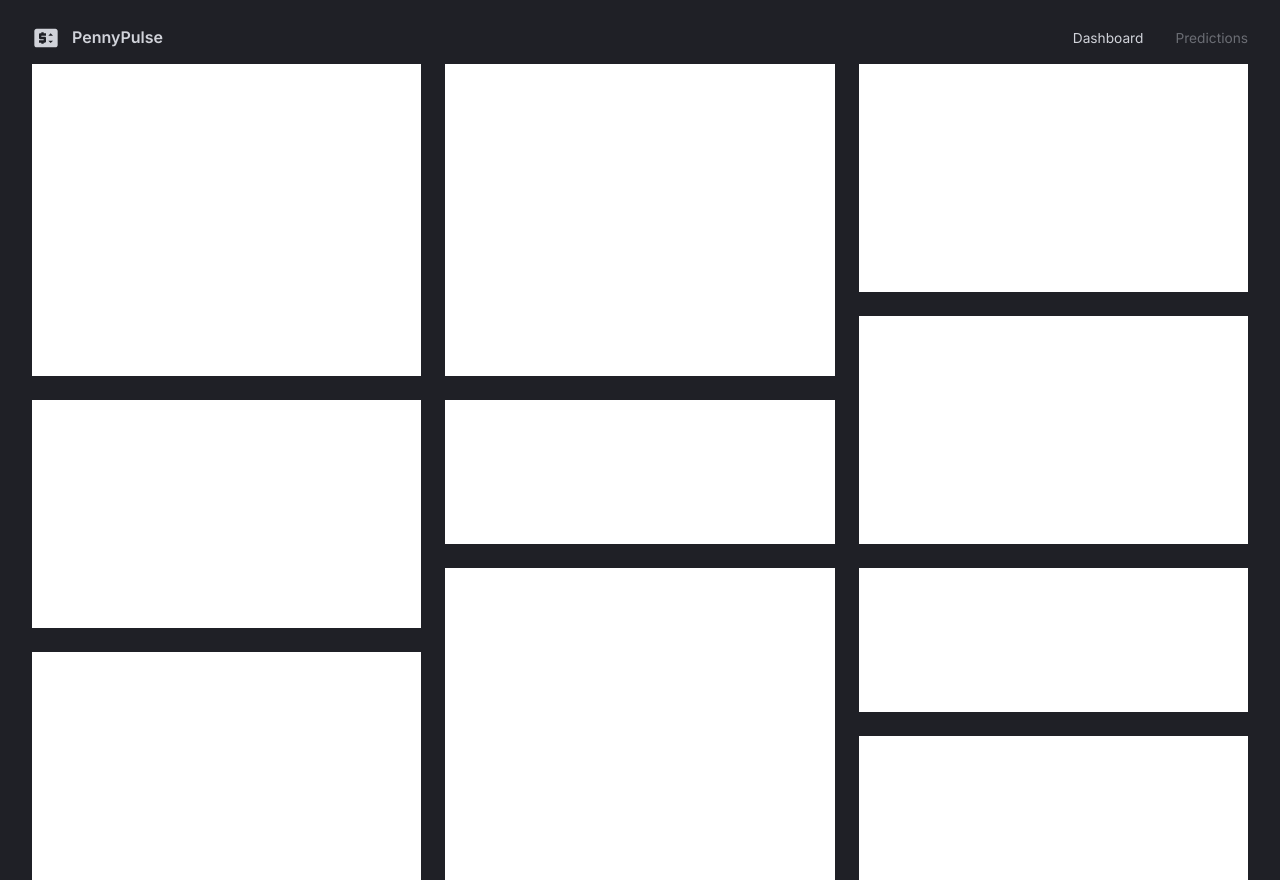
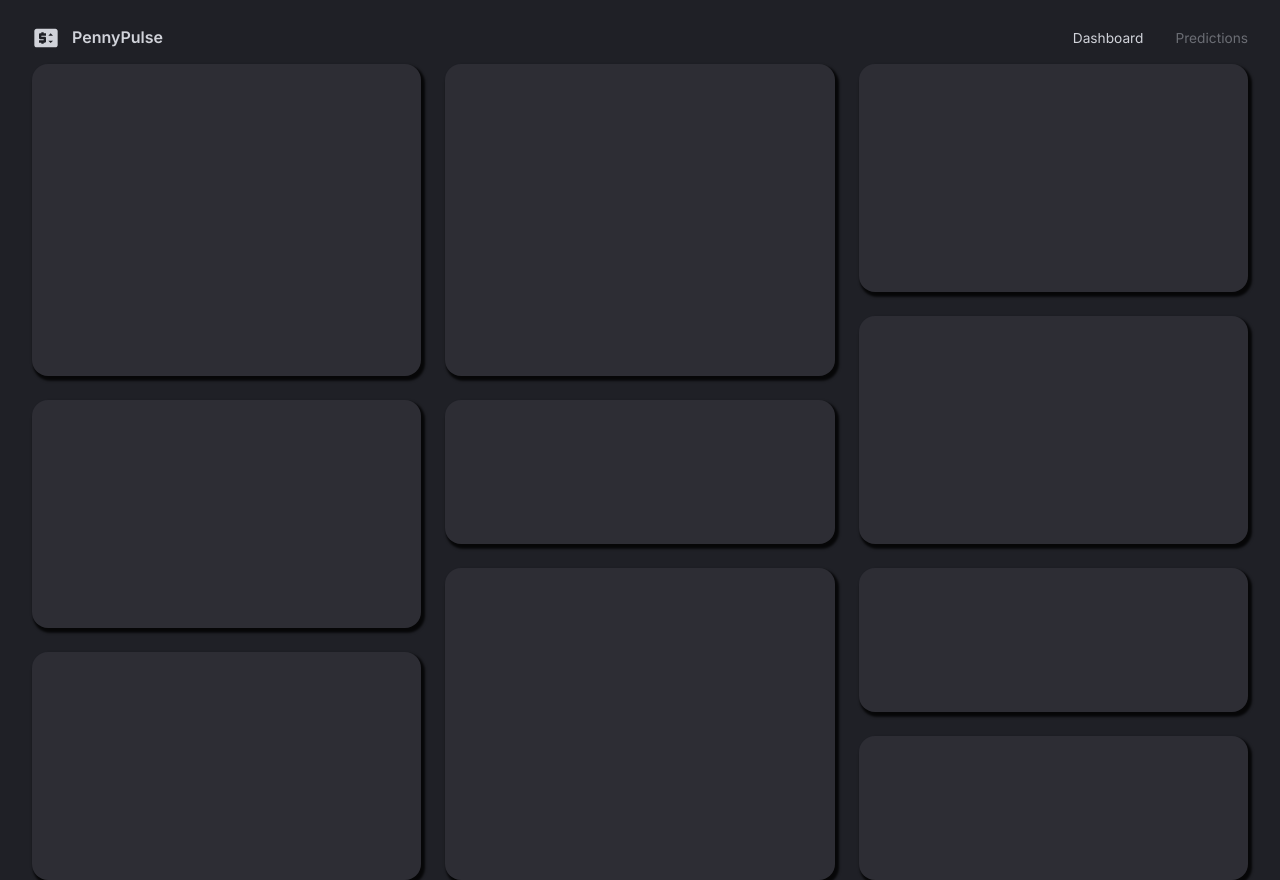
Before and after one commit to nisarrg/dashboard-app, a React (Vite) app in the folder client/: page / in a window 1280 px wide. Built offline with nearby package versions, Linux system fonts and the light colour scheme; the HTML template or start-up script is replaced by a standard one.

Commit message:
added styles to grid boxes

```diff
--- /dev/null
+++ b/client/src/components/DashBoardBox.tsx
@@ -0,0 +1,10 @@
+import { Box } from "@mui/material";
+import { styled } from "@mui/system";
+
+const DashboardBox = styled(Box)(({ theme }) => ({
+  backgroundColor: theme.palette.background.light,
+  borderRadius: "1rem",
+  boxShadow: "0.15rem 0.2rem 0.15rem 0.1rem rgba(0, 0, 0, .8)",
+}));
+
+export default DashboardBox;
--- a/client/src/scenes/dashboard/index.tsx
+++ b/client/src/scenes/dashboard/index.tsx
@@ -1,8 +1,9 @@
-import { Box } from '@mui/material';
+import { Box, useMediaQuery } from '@mui/material';
 import { useTheme } from '@emotion/react';
+import DashboardBox from '@/components/DashBoardBox';
 
 type Props = {}
-const gridTemplate = `
+const gridTemplateLargeScreens = `
     "a b c"
     "a b c"
     "a b c"
@@ -13,28 +14,69 @@
     "g h i"
     "g h j"
     "g h j"
-`
+`;
+
+const gridTemplateSmallScreens = `
+  "a"
+  "a"
+  "a"
+  "a"
+  "b"
+  "b"
+  "b"
+  "b"
+  "c"
+  "c"
+  "c"
+  "d"
+  "d"
+  "d"
+  "e"
+  "e"
+  "f"
+  "f"
+  "f"
+  "g"
+  "g"
+  "g"
+  "h"
+  "h"
+  "h"
+  "h"
+  "i"
+  "i"
+  "j"
+  "j"
+`;
 
 const Dashboard = (props: Props) => {
+    const isAboveMediumScreens = useMediaQuery("(min-width: 1200px")
     const  { palette } = useTheme();
   return (
     <Box width="100%" height="100%" display="grid" gap="1.5rem"
-        sx={{
+        sx={
+            isAboveMediumScreens? {
             gridTemplateColumns: "repeat(3, minmax(370px, 1fr))",
             gridTemplateRows: "repeat(10, minmax(60px, 1fr))",
-            gridTemplateAreas: gridTemplate,
-        }}
+            gridTemplateAreas: gridTemplateLargeScreens,
+        } : {
+            gridAutoColumns: "1fr",
+            gridAutoRows: "80px",
+            gridTemplateAreas: gridTemplateSmallScreens,
+        }
+    }
     >
-        <Box bgcolor="#fff" gridArea="a"></Box>
-        <Box bgcolor="#fff" gridArea="b"></Box>
-        <Box bgcolor="#fff" gridArea="c"></Box>
-        <Box bgcolor="#fff" gridArea="d"></Box>
-        <Box bgcolor="#fff" gridArea="e"></Box>
-        <Box bgcolor="#fff" gridArea="f"></Box>
-        <Box bgcolor="#fff" gridArea="g"></Box>
-        <Box bgcolor="#fff" gridArea="h"></Box>
-        <Box bgcolor="#fff" gridArea="i"></Box>
-        <Box bgcolor="#fff" gridArea="j"></Box>
+        <DashboardBox />
+        <DashboardBox  gridArea="b"></DashboardBox>
+        <DashboardBox  gridArea="c"></DashboardBox>
+        <DashboardBox  gridArea="d"></DashboardBox>
+        <DashboardBox  gridArea="a"></DashboardBox>
+        <DashboardBox  gridArea="e"></DashboardBox>
+        <DashboardBox  gridArea="f"></DashboardBox>
+        <DashboardBox  gridArea="g"></DashboardBox>
+        <DashboardBox  gridArea="h"></DashboardBox>
+        <DashboardBox  gridArea="i"></DashboardBox>
+        <DashboardBox  gridArea="j"></DashboardBox>
     </Box>
   )
 }
```
